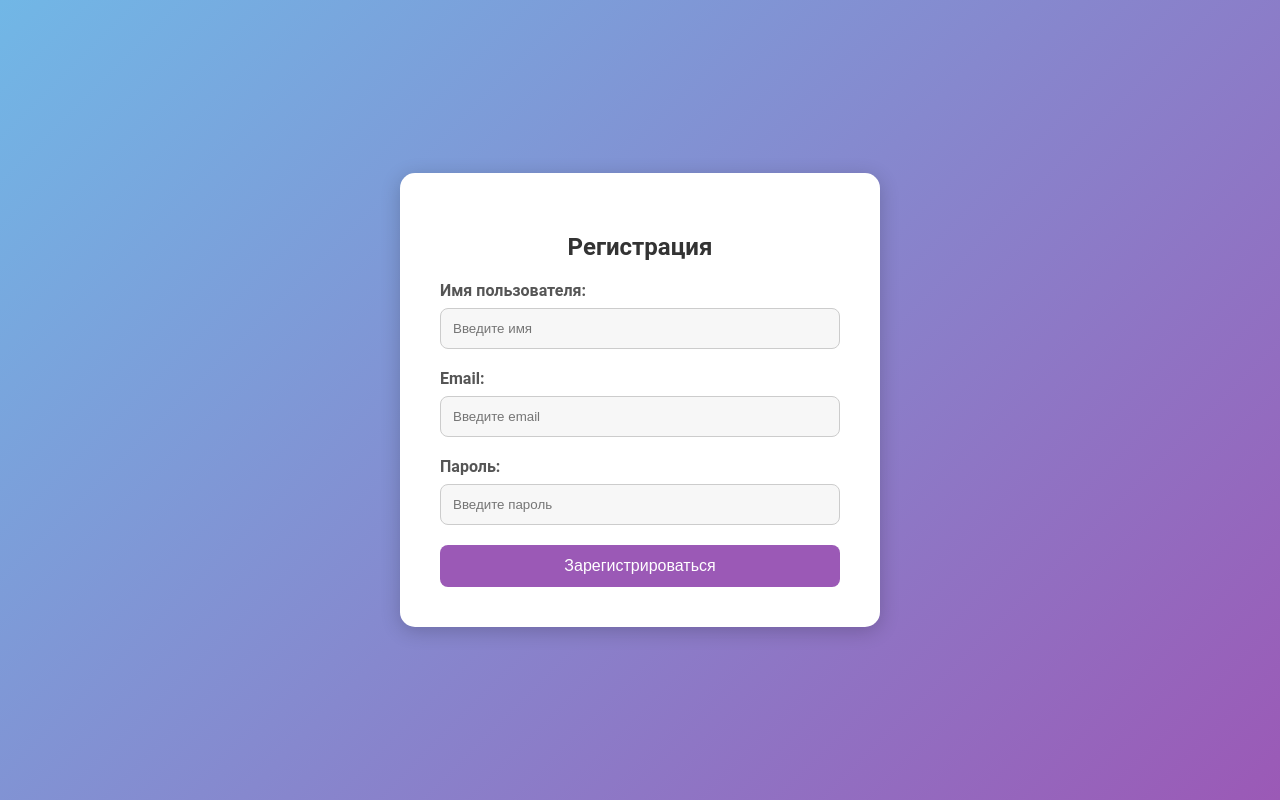
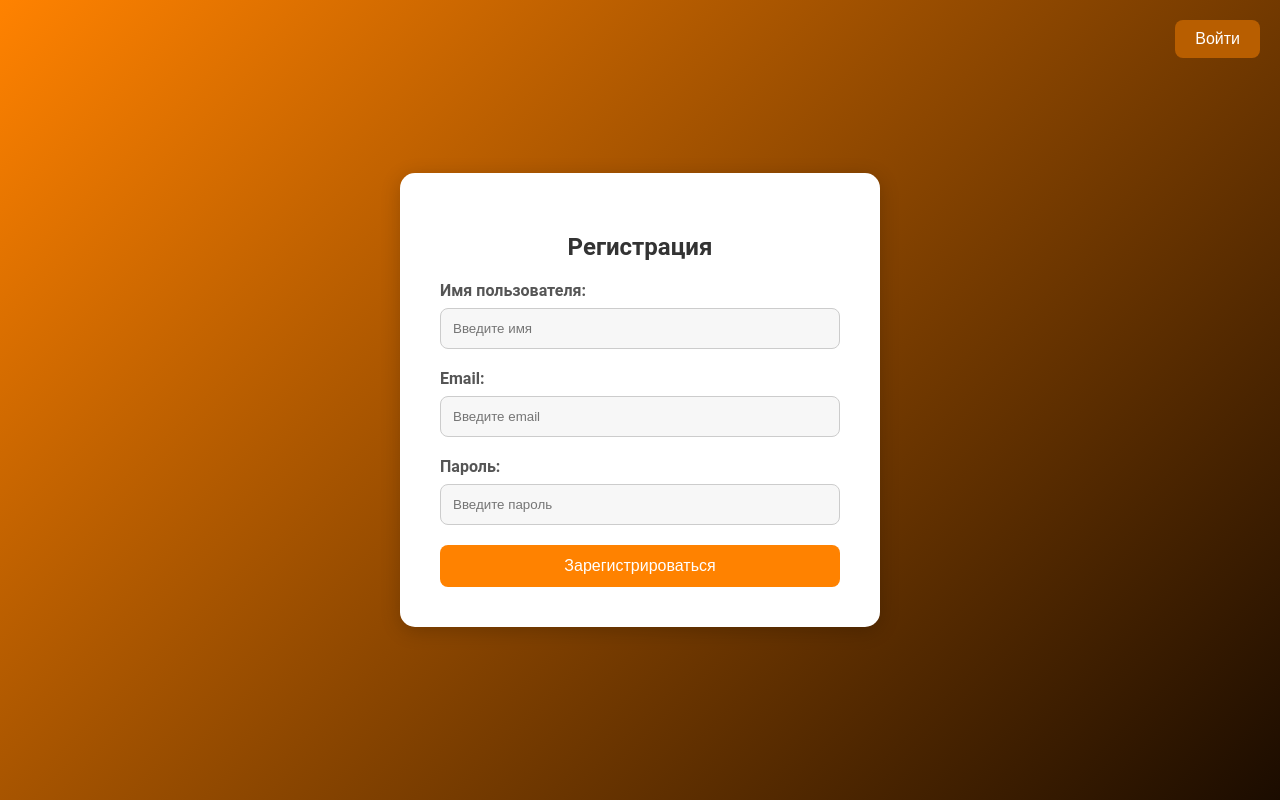
Before and after one commit to starsden/AuthAPI, a Python web app: template templates/index.html in a window 1280 px wide. Run offline with Jinja, Linux system fonts and the light colour scheme; the template is opened without the code that fills it, so the values that code supplies are empty.

Commit message:
cosmetics fixex

```diff
--- a/templates/index.html
+++ b/templates/index.html
@@ -5,18 +5,19 @@
     <meta name="viewport" content="width=device-width, initial-scale=1.0">
     <title>Регистрация</title>
     <style>
-         @font-face {
+        @font-face {
             font-family:"Flipo";
             src: url(/haxrcorp-4089/haxrcorp-4089.ttf) format("truetype");
         }
         body {
             font-family: 'Roboto', sans-serif;
-            background: linear-gradient(135deg, #71b7e6, #9b59b6);
+            background: linear-gradient(135deg, #FF8200, #1b0c00);
             display: flex;
             justify-content: center;
             align-items: center;
             height: 100vh;
             margin: 0;
+            position: relative;
         }
         .registration-container {
             background-color: white;
@@ -59,14 +60,14 @@
             transition: border 0.3s ease;
         }
         input[type="text"]:focus, input[type="email"]:focus, input[type="password"]:focus {
-            border-color: #9b59b6;
+            border-color:  #FF8200;
             outline: none;
             box-shadow: 0 0 8px rgba(155, 89, 182, 0.2);
         }
         button {
             width: 100%;
             padding: 12px;
-            background-color: #9b59b6;
+            background-color: #FF8200;
             color: white;
             border: none;
             border-radius: 8px;
@@ -75,11 +76,12 @@
             transition: background-color 0.3s ease, transform 0.2s ease;
         }
         button:hover {
-            background-color: #8e44ad;
+            background-color: #984800;
             transform: translateY(-2px);
+
         }
         button:active {
-            background-color: #7f3a96;
+            background-color: #bf843a;
             transform: translateY(0);
         }
         .form-group input[type="text"],
@@ -87,20 +89,49 @@
         .form-group input[type="password"] {
             background: #f7f7f7;
         }
+        .login-button {
+            position: absolute;
+            top: 20px;
+            right: 20px;
+            padding: 10px 20px;
+            background-color: #b85e00;
+            color: white;
+            border: none;
+            border-radius: 8px;
+            cursor: pointer;
+            font-size: 16px;
+            width: auto;
+            transition: background-color 0.3s ease, transform 0.2s ease;
+        }
+        .login-button:hover {
+            background-color: #6c3200;
+            transform: translateY(-2px);
+        }
+        .login-button:active {
+            background-color: #bf843a;
+            transform: translateY(0);
+        }
         @media (max-width: 480px) {
             .registration-container {
                 width: 100%;
                 padding: 20px;
                 box-shadow: none;
             }
+            .login-button {
+                right: 10px;
+                top: 10px;
+                padding: 8px 16px;
+            }
         }
     </style>
 </head>
 <body>
 
+<button class="login-button" onclick="window.location.href='/login'">Войти</button>
+
 <div class="registration-container">
     <h2>Регистрация</h2>
-    <form action="/signup" method="POST"> <!-- URL /signup -->
+    <form action="/signup" method="POST">
         <div class="form-group">
             <label for="username">Имя пользователя:</label>
             <input type="text" id="username" name="username" placeholder="Введите имя" required>
```
